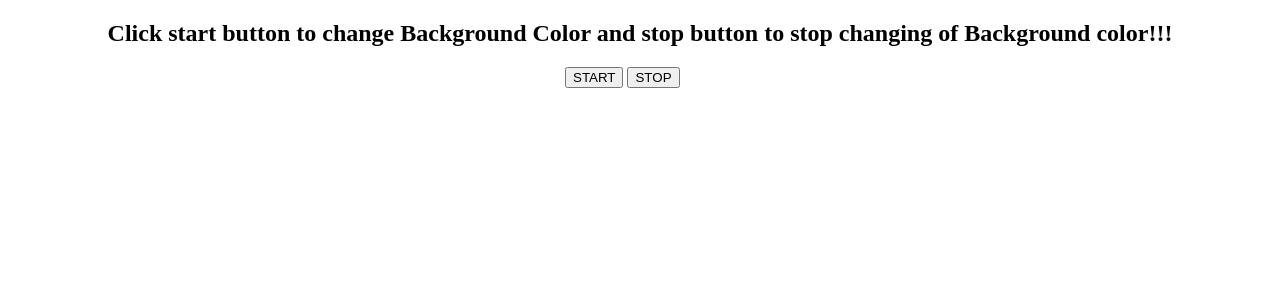
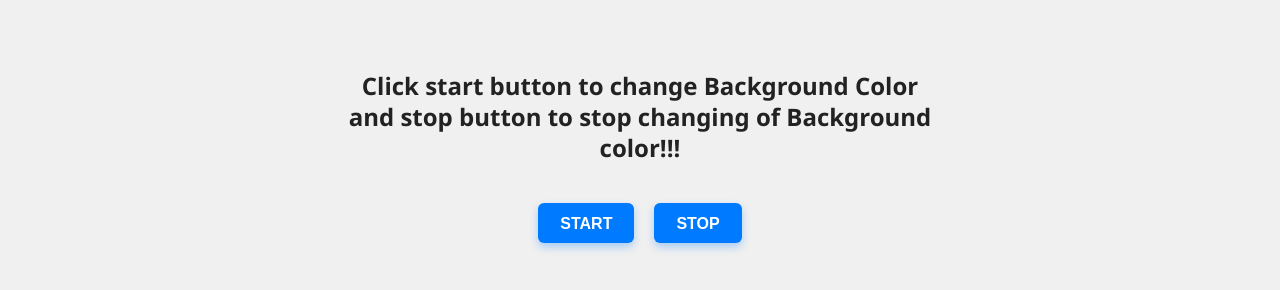
Before and after one commit to ASK3002/BASIC_PROJECTS_HTML_CSS_JS, a plain HTML site: page Project5_SetIntervalBgColor/main.html in a window 1280 px wide. Drawn offline with Linux system fonts and the light colour scheme.

Commit message:
Update main.html

```diff
--- a/Project5_SetIntervalBgColor/main.html
+++ b/Project5_SetIntervalBgColor/main.html
@@ -4,6 +4,60 @@
     <meta charset="UTF-8">
     <meta name="viewport" content="width=, initial-scale=1.0">
     <title>Set Inetrval Change Background Color</title>
+    <style>
+        body {
+            font-family: 'Segoe UI', Tahoma, Geneva, Verdana, sans-serif;
+            margin: 0;
+            padding: 50px 20px;
+            background-color: #f0f0f0;
+            transition: background-color 0.5s ease; /* smooth bg color change */
+        }
+
+        h2.heading {
+            text-align: center;
+            color: #222;
+            font-weight: 600;
+            margin-bottom: 40px;
+            max-width: 600px;
+            margin-left: auto;
+            margin-right: auto;
+            line-height: 1.3;
+        }
+
+        #buttons {
+            display: flex;
+            justify-content: center;
+            gap: 20px;
+            max-width: 200px;
+            margin: 0 auto 40px auto; /* shorthand: top 0, right auto, bottom 40px, left auto */
+        }
+
+        button {
+            background-color: #007BFF;
+            border: none;
+            color: white;
+            padding: 10px 22px;
+            font-size: 1rem;
+            font-weight: 600;
+            border-radius: 6px;
+            cursor: pointer;
+            box-shadow: 0 4px 8px rgb(0 123 255 / 0.3);
+            transition: background-color 0.3s ease, transform 0.2s ease;
+            line-height: 1.2; /* ensure consistent button height */
+            min-height: 40px; /* set minimum height for buttons */
+        }
+
+        button:hover {
+            background-color: #0056b3;
+            transform: scale(1.05);
+        }
+
+        button:active {
+            transform: scale(0.95);
+        }
+
+
+    </style>
 </head>
 <body>
     <h2 class="heading" style="text-align: center;">Click start  button to change Background Color and stop button to stop changing of Background color!!!</h1>
```
